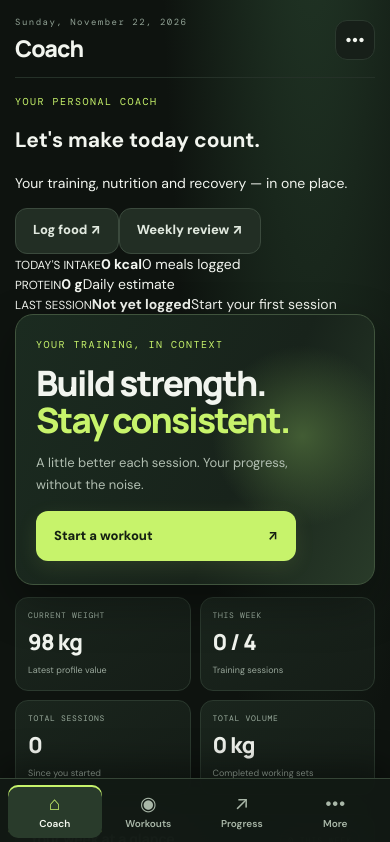
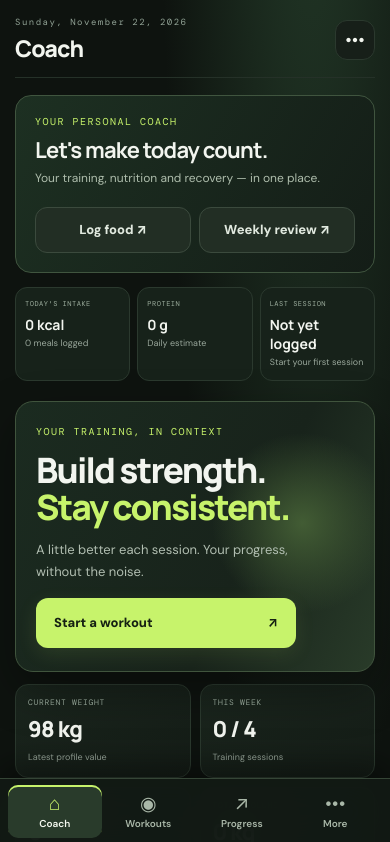
Before and after one commit to obouchouaf/FORMA, a React (Vite) app: page / in a window 390 px wide. Shown: the top 842 px of the page. Built offline with nearby package versions, Linux system fonts and the light colour scheme.

Commit message:
Style FORMA coach home and nutrition intelligence

```diff
--- a/src/style.css
+++ b/src/style.css
@@ -246,3 +246,54 @@
 .guideVideo{display:flex;justify-content:center;align-items:center;text-align:center;text-decoration:none;margin-top:5px}
 .guideDisclaimer{font-size:10px;line-height:1.5;color:var(--muted);margin:12px 2px 2px}
 @media(max-width:600px){.guideModal{max-height:92dvh}.howtoButton{min-height:36px}}
+
+
+/* FORMA coach-first home and nutrition intelligence */
+.coachWelcome{display:flex;align-items:center;justify-content:space-between;gap:20px;padding:24px 26px;margin:0 0 14px;border:1px solid #40553f;border-radius:16px;background:linear-gradient(120deg,#1d3022,#141d17)}
+.coachWelcome h2{font:700 clamp(22px,3vw,30px) Manrope;margin:7px 0 5px;letter-spacing:-.8px}
+.coachWelcome p{font-size:12px;color:#aebdac;margin:0}
+.coachActions{display:flex;gap:8px;flex-wrap:wrap}
+.coachSnapshot{display:grid;grid-template-columns:repeat(3,minmax(0,1fr));gap:10px;margin:0 0 20px}
+.coachSnapshot>div{min-width:0;padding:15px 17px;border:1px solid var(--line);border-radius:12px;background:#17221a}
+.coachSnapshot small,.coachSnapshot b,.coachSnapshot span{display:block}
+.coachSnapshot small{font:9px 'DM Mono';letter-spacing:1px;color:#9eaf9f}
+.coachSnapshot b{font:700 19px Manrope;margin:7px 0 3px;overflow-wrap:anywhere}
+.coachSnapshot span{font-size:10px;color:var(--muted)}
+.nutritionSummary{display:grid;grid-template-columns:minmax(0,1fr) minmax(0,1.25fr);gap:18px;padding:20px;border:1px solid #3d523e;border-radius:14px;background:linear-gradient(130deg,#1b2c20,#151e18)}
+.nutritionCalories small,.nutritionCalories strong,.nutritionCalories span{display:block}
+.nutritionCalories small{font:9px 'DM Mono';letter-spacing:1px;color:#a4b5a2}
+.nutritionCalories strong{font:700 36px Manrope;letter-spacing:-1px;margin:7px 0 0}
+.nutritionCalories span{font-size:11px;color:#aebdac}
+.nutritionMacros{display:grid;grid-template-columns:repeat(3,minmax(0,1fr));gap:9px;align-items:center}
+.nutritionMacros>div{min-width:0;padding:11px 9px;border-radius:10px;background:#101811}
+.nutritionMacros b,.nutritionMacros small{display:block}
+.nutritionMacros b{font-size:18px}
+.nutritionMacros small{font:8px 'DM Mono';letter-spacing:.7px;color:#a5b5a2;margin:4px 0 10px}
+.nutritionMacros i{display:block;height:4px;border-radius:5px;background:#344436;overflow:hidden}
+.nutritionMacros em{display:block;height:100%;background:var(--lime);border-radius:5px}
+.calorieBaseline{display:grid;grid-template-columns:1fr 1fr;gap:10px}
+.calorieBaseline>div{padding:14px;border:1px solid var(--line);border-radius:10px;background:#17221a}
+.calorieBaseline small,.calorieBaseline b{display:block}
+.calorieBaseline small{font:8px 'DM Mono';letter-spacing:.8px;color:#a3b39f}
+.calorieBaseline b{font:700 20px Manrope;margin-top:7px}
+.calorieBaseline p{grid-column:1/-1;color:#aebdac;font-size:11px;line-height:1.6;margin:4px 0 0}
+.nutritionSetup p,.weightTrendInsight p{font-size:12px;line-height:1.6;color:#aebdac}
+.weightTrendInsight b{font:700 26px Manrope}
+.weightTrendInsight b span{font:600 13px 'DM Sans';color:var(--lime);margin-left:8px}
+@media(max-width:600px){
+ .coachWelcome{align-items:flex-start;flex-direction:column;padding:19px}
+ .coachActions{width:100%}.coachActions button{flex:1}
+ .coachSnapshot{gap:7px}
+ .coachSnapshot>div{padding:11px 9px}
+ .coachSnapshot small{font-size:7px;letter-spacing:.5px}
+ .coachSnapshot b{font-size:14px}
+ .coachSnapshot span{font-size:9px}
+ .nutritionSummary{grid-template-columns:1fr;padding:15px;gap:14px}
+ .nutritionCalories strong{font-size:32px}
+ .nutritionMacros{gap:6px}
+ .nutritionMacros>div{padding:10px 7px}
+ .nutritionMacros b{font-size:16px}
+ .calorieBaseline{gap:7px}
+ .calorieBaseline>div{padding:11px 9px}
+ .calorieBaseline b{font-size:17px}
+}
```
